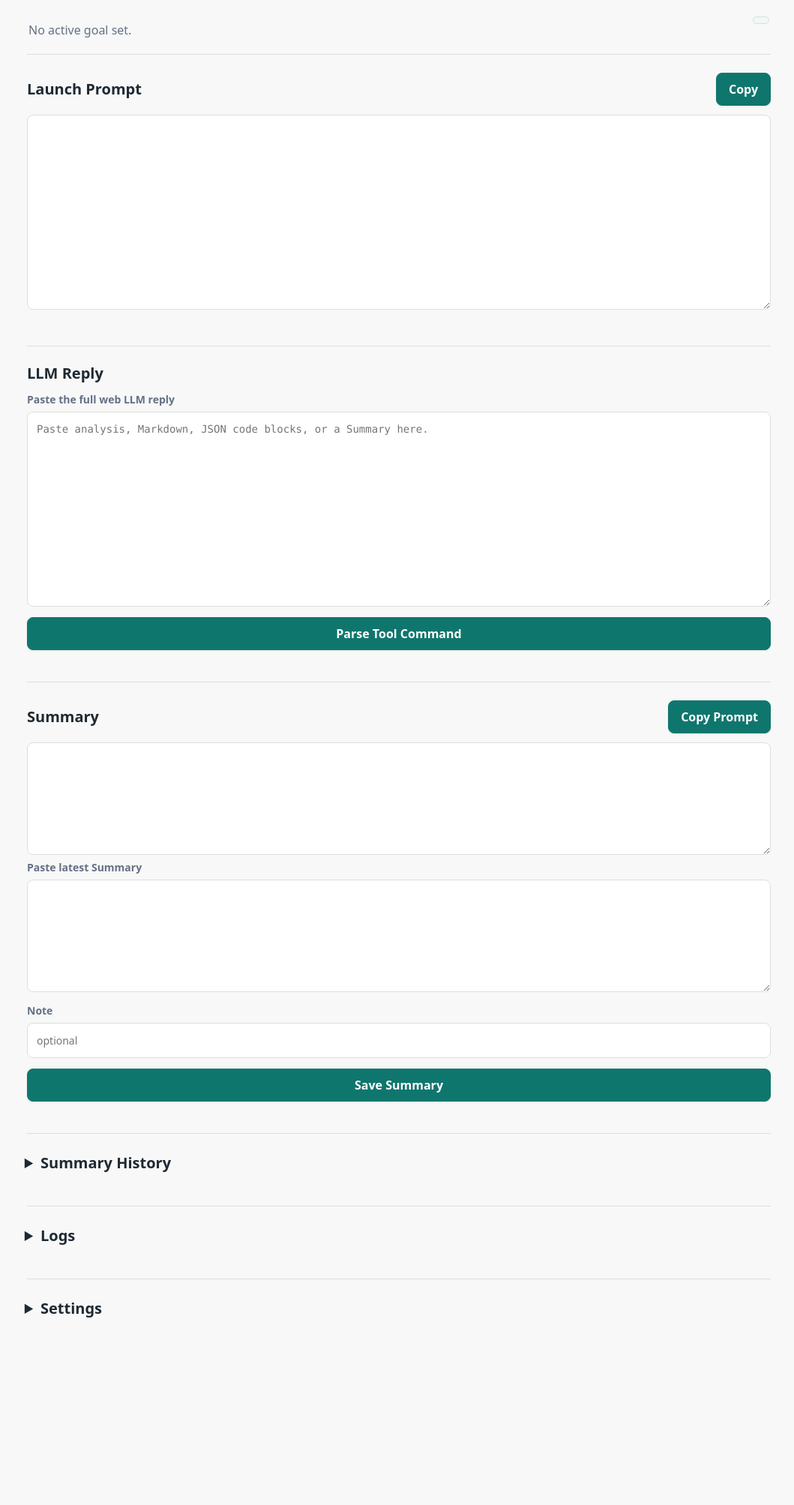
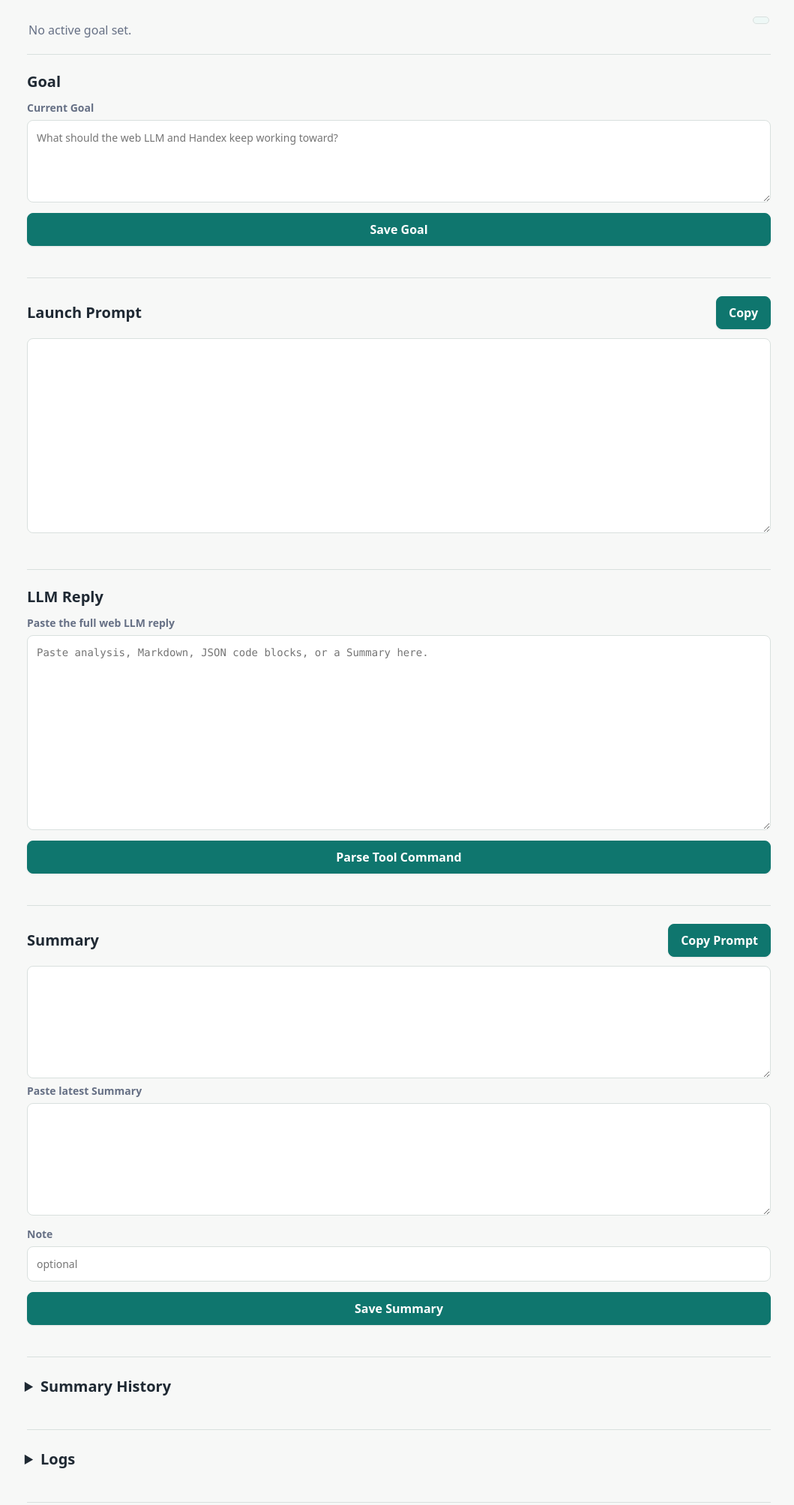
Before and after one commit to OmniDoer/Handex, a FastAPI app: template templates/project.html in a window 1280 px wide. Shown: the part 114-2121 px from the top of the page at 75% size, without its empty margins (108-1167 px from the left). Before the commit the page ends 1871 px from the top, so only its background shows below. Run offline with FastAPI, Linux system fonts and the light colour scheme; the template is opened without the code that fills it, so the values that code supplies are empty.

Commit message:
Add quick project goal editing

```diff
--- a/handex/app.py
+++ b/handex/app.py
@@ -25,6 +25,7 @@ from .db import (
     list_projects,
     list_summaries,
     save_summary,
+    update_project_goal,
     update_project,
 )
 from .parser import parse_llm_reply
@@ -202,6 +203,18 @@ def save_project_settings(
     return redirect(f"/projects/{project_id}#settings")
 
 
+@app.post("/projects/{project_id}/goal")
+def save_project_goal(
+    project_id: int,
+    goal: Annotated[str, Form()] = "",
+    _: None = Depends(require_auth),
+) -> RedirectResponse:
+    project_or_404(project_id)
+    update_project_goal(project_id, goal)
+    add_log(project_id, "project.goal.update", stdout=goal)
+    return redirect(f"/projects/{project_id}#goal")
+
+
 @app.post("/projects/{project_id}/delete")
 def delete_project_route(project_id: int, _: None = Depends(require_auth)) -> RedirectResponse:
     project_or_404(project_id)
--- a/templates/project.html
+++ b/templates/project.html
@@ -9,6 +9,19 @@
     <p>{{ project.goal or project.description or "No active goal set." }}</p>
   </div>
   <span class="mode-pill {{ project_mode }}">{{ project_mode|upper }}</span>
+</section>
+
+<section class="section-block compact" id="goal">
+  <div class="section-title">
+    <h2>Goal</h2>
+  </div>
+  <form class="stack" method="post" action="/projects/{{ project.id }}/goal">
+    <label>
+      Current Goal
+      <textarea name="goal" rows="4" placeholder="What should the web LLM and Handex keep working toward?">{{ project.goal }}</textarea>
+    </label>
+    <button type="submit">Save Goal</button>
+  </form>
 </section>
 
 <section class="section-block" id="launch">
```
Also changed, not shown: handex/db.py (+9 -0 lines).
